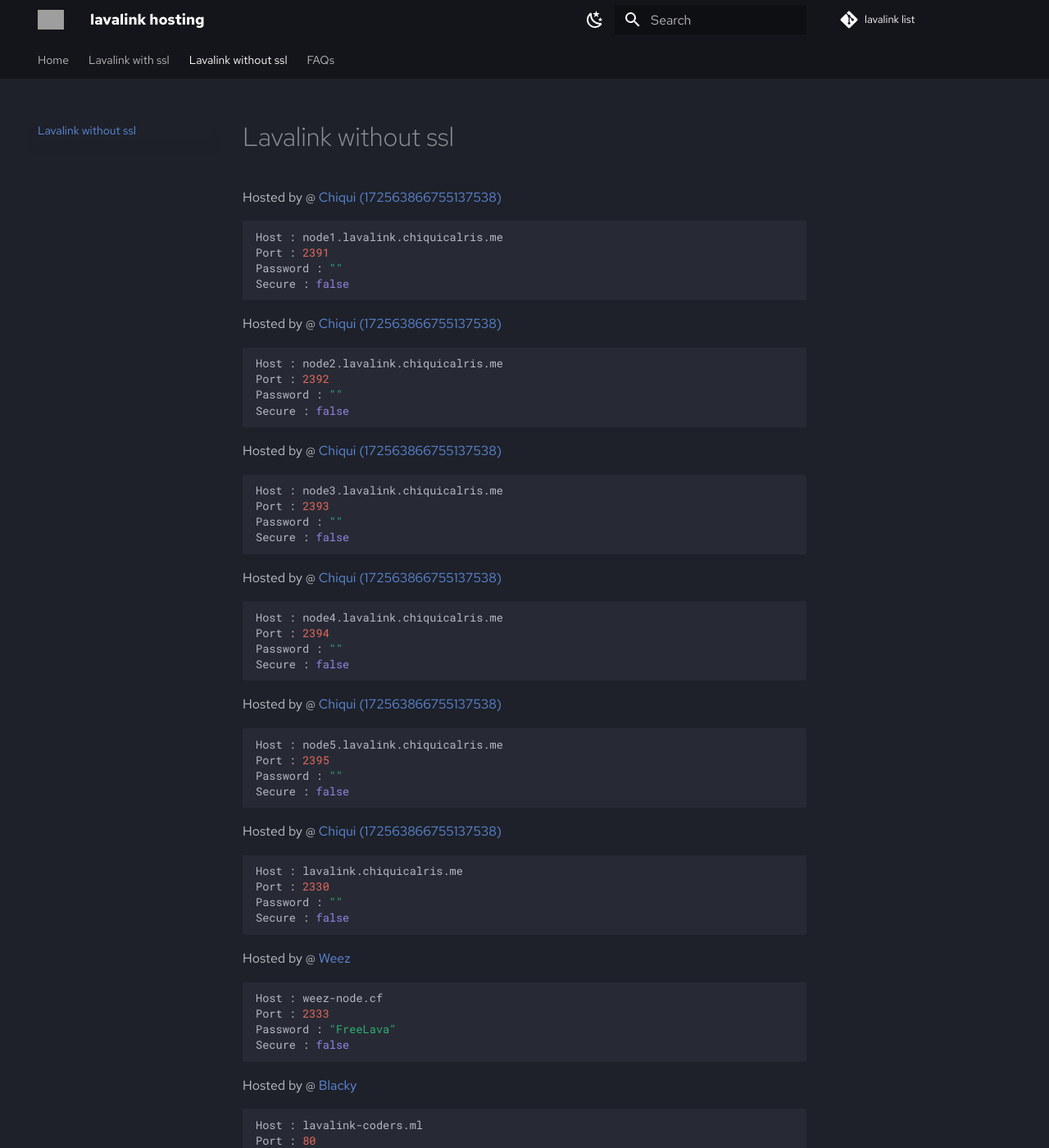
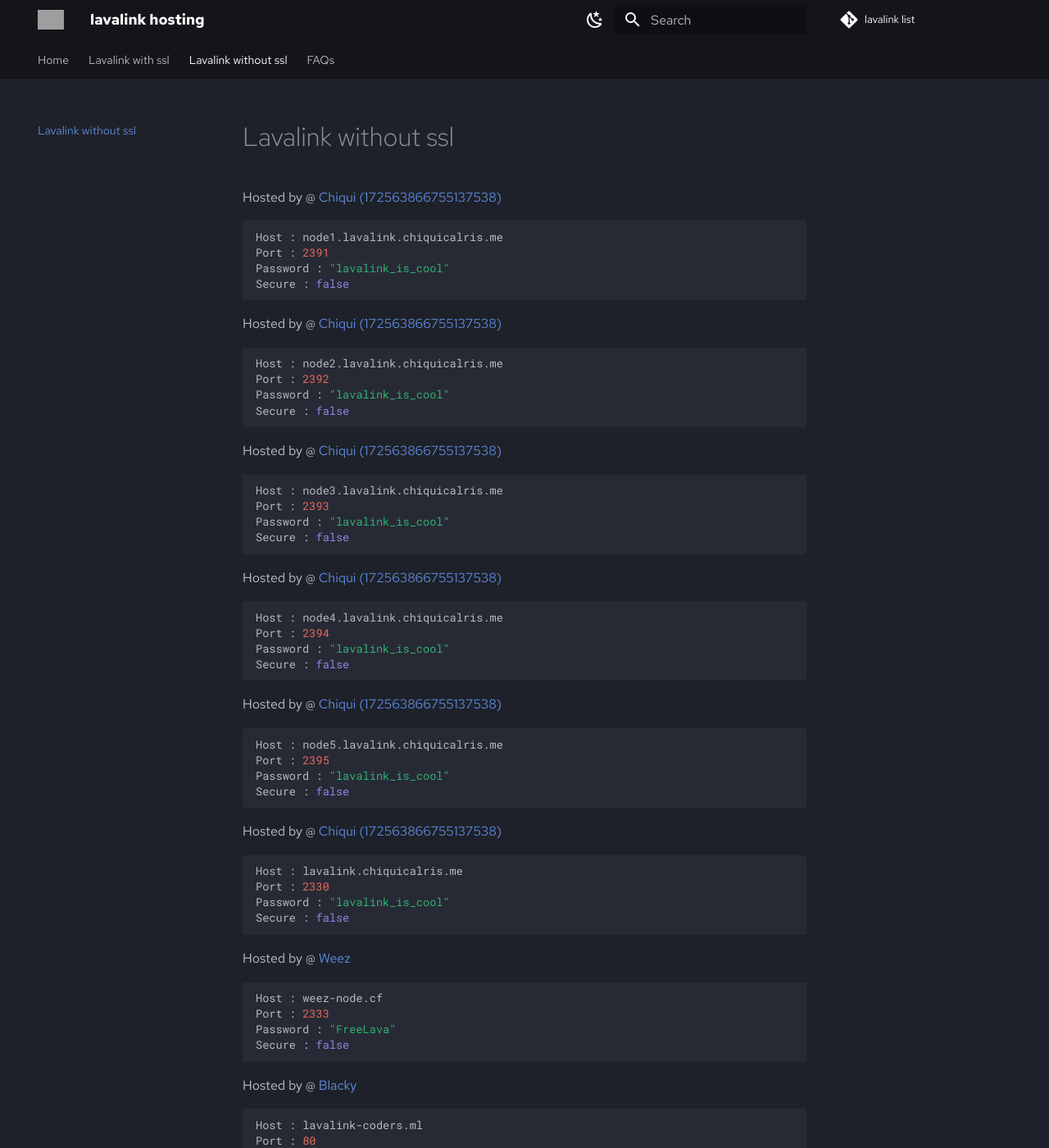
Before and after one commit to DarrenOfficial/lavalink-list, an MkDocs documentation site: the page built from docs/NoSSL/lavalink-without-ssl.md, in a window 1280 px wide and 1400 px high. Shown: the whole window at 82% size. Built offline with MkDocs 1.6.1 and Material for MkDocs 9.7.7, drawn with Linux system fonts in a browser that asks for light colours; comment, search, counter and statistics services are not loaded; grey boxes are pictures that could not be loaded.

Commit message:
I forgot to add the password (#116)
😅

````diff
--- a/docs/NoSSL/lavalink-without-ssl.md
+++ b/docs/NoSSL/lavalink-without-ssl.md
@@ -9,42 +9,42 @@ Hosted by @ [Chiqui (172563866755137538)](https://ko-fi.com/chiquidev)
 ```bash
 Host : node1.lavalink.chiquicalris.me
 Port : 2391
-Password : ""
+Password : "lavalink_is_cool"
 Secure : false
 ```
 Hosted by @ [Chiqui (172563866755137538)](https://ko-fi.com/chiquidev)
 ```bash
 Host : node2.lavalink.chiquicalris.me
 Port : 2392
-Password : ""
+Password : "lavalink_is_cool"
 Secure : false
 ```
 Hosted by @ [Chiqui (172563866755137538)](https://ko-fi.com/chiquidev)
 ```bash
 Host : node3.lavalink.chiquicalris.me
 Port : 2393
-Password : ""
+Password : "lavalink_is_cool"
 Secure : false
 ```
 Hosted by @ [Chiqui (172563866755137538)](https://ko-fi.com/chiquidev)
 ```bash
 Host : node4.lavalink.chiquicalris.me
 Port : 2394
-Password : ""
+Password : "lavalink_is_cool"
 Secure : false
 ```
 Hosted by @ [Chiqui (172563866755137538)](https://ko-fi.com/chiquidev)
 ```bash
 Host : node5.lavalink.chiquicalris.me
 Port : 2395
-Password : ""
+Password : "lavalink_is_cool"
 Secure : false
 ```
 Hosted by @ [Chiqui (172563866755137538)](https://ko-fi.com/chiquidev)
 ```bash
 Host : lavalink.chiquicalris.me
 Port : 2330
-Password : ""
+Password : "lavalink_is_cool"
 Secure : false
 ```
 
````
